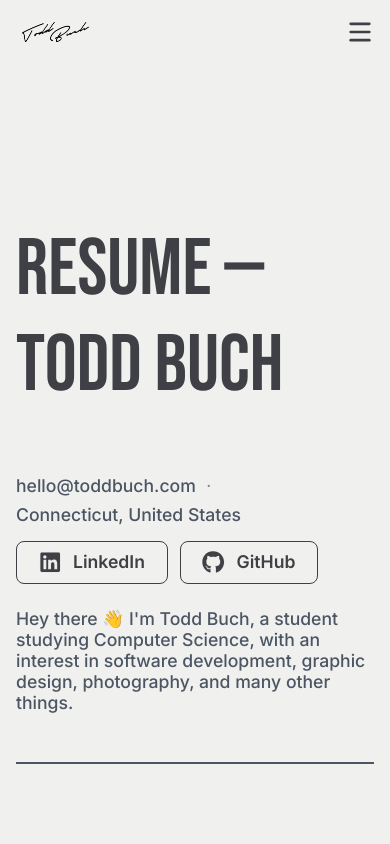
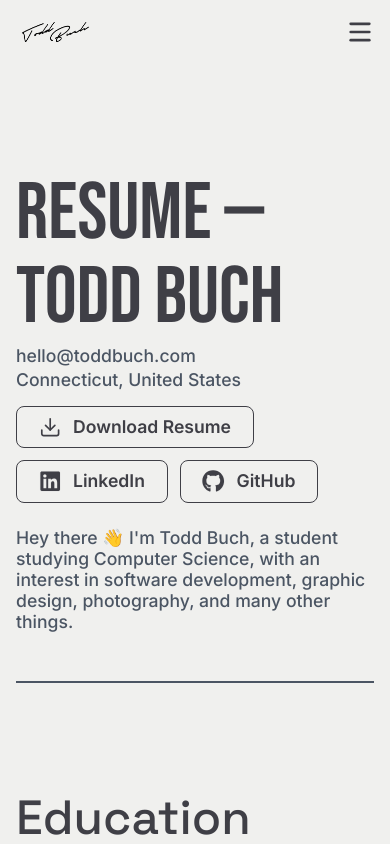
Before and after one commit to todd-buch/Portfolio, a React (Vite) app: page /resume in a window 390 px wide. Shown: the top 844 px of the page. Built offline with nearby package versions, Linux system fonts and the light colour scheme.

Commit message:
Add resume download button.

```diff
--- a/src/pages/Photography/photographyData.ts
+++ b/src/pages/Photography/photographyData.ts
@@ -66,7 +66,7 @@ export const featuredPhotos: FeaturedPhoto[] = [
     src: CS1,
     alt: "Car Shows",
     title: "Car Shows",
-    date: "Summer 2025 — present",
+    date: "Summer 2025 — Present",
     description:
       "I enjoy attending car shows and capturing the unique vehicles and moments at these events. This gallery features a selection of my favorite shots from various car shows I've attended.",
     gallerySlug: "Car-Shows",
--- a/src/pages/Resume/Resume.css
+++ b/src/pages/Resume/Resume.css
@@ -3,8 +3,8 @@
   flex-direction: column;
   margin-left: auto;
   margin-right: auto;
-  margin-top: 120px;
-  padding: 4rem 1rem;
+  margin-top: 100px;
+  padding: 1.5rem 1rem 4rem;
   max-width: 1000px;
   width: 100%;
   box-sizing: border-box;
@@ -30,6 +30,11 @@
   box-sizing: border-box;
 }
 
+.resume-section-text h1 {
+  margin: 4rem 0 1.5rem 0;
+  line-height: 1.05;
+}
+
 .resume-subtitle {
   font-weight: 500;
   margin-top: 1rem;
@@ -41,7 +46,7 @@
   flex-wrap: wrap;
   align-items: center;
   gap: 0.5rem 0.65rem;
-  margin: 0.5rem 0 0;
+  margin: 0.15rem 0 0;
 }
 
 .resume-contact-meta .resume-subtitle {
@@ -142,7 +147,24 @@
 
 @media (max-width: 640px) {
   .resume-container {
-    padding: 3rem 1rem 4rem;
+    margin-top: 88px;
+    padding: 1.25rem 1rem 4rem;
+  }
+
+  .resume-section-text h1 {
+    margin-bottom: 0.2rem;
+  }
+
+  .resume-contact-meta {
+    flex-direction: column;
+    align-items: flex-start;
+    gap: 0.2rem;
+    margin-top: 0.1rem;
+  }
+
+  /* No middle-dot when email and location stack on separate lines */
+  .resume-contact-sep {
+    display: none;
   }
 
   .skills-grid {
--- a/src/pages/Resume/Resume.tsx
+++ b/src/pages/Resume/Resume.tsx
@@ -28,7 +28,15 @@ import { DiPhotoshop } from "react-icons/di";
 import { SiGooglegemini } from "react-icons/si";
 import { VscVscode } from "react-icons/vsc";
 import { TbBrandCSharp } from "react-icons/tb";
-import { FileText, Bot, Mail, Sparkles, PenTool, Palette } from "lucide-react";
+import {
+  FileText,
+  Bot,
+  Mail,
+  Sparkles,
+  PenTool,
+  Palette,
+  Download,
+} from "lucide-react";
 import { FaGithub, FaLinkedin } from "react-icons/fa6";
 import Action_Button from "../../Reuseable-Components/Action_Button";
 
@@ -131,6 +139,14 @@ export default function Resume() {
             <span className="resume-subtitle">Connecticut, United States</span>
           </div>
           <div className="resume-contact-actions">
+            <Action_Button
+              text="Download Resume"
+              icon={<Download />}
+              link="/Resume - Todd Buch.pdf"
+              target="_blank"
+              rel="noreferrer"
+              variant="outline"
+            />
             <Action_Button
               text="LinkedIn"
               icon={<FaLinkedin />}
```
Also changed, not shown: 1 other file (tests, documents, lock files or other folders).
